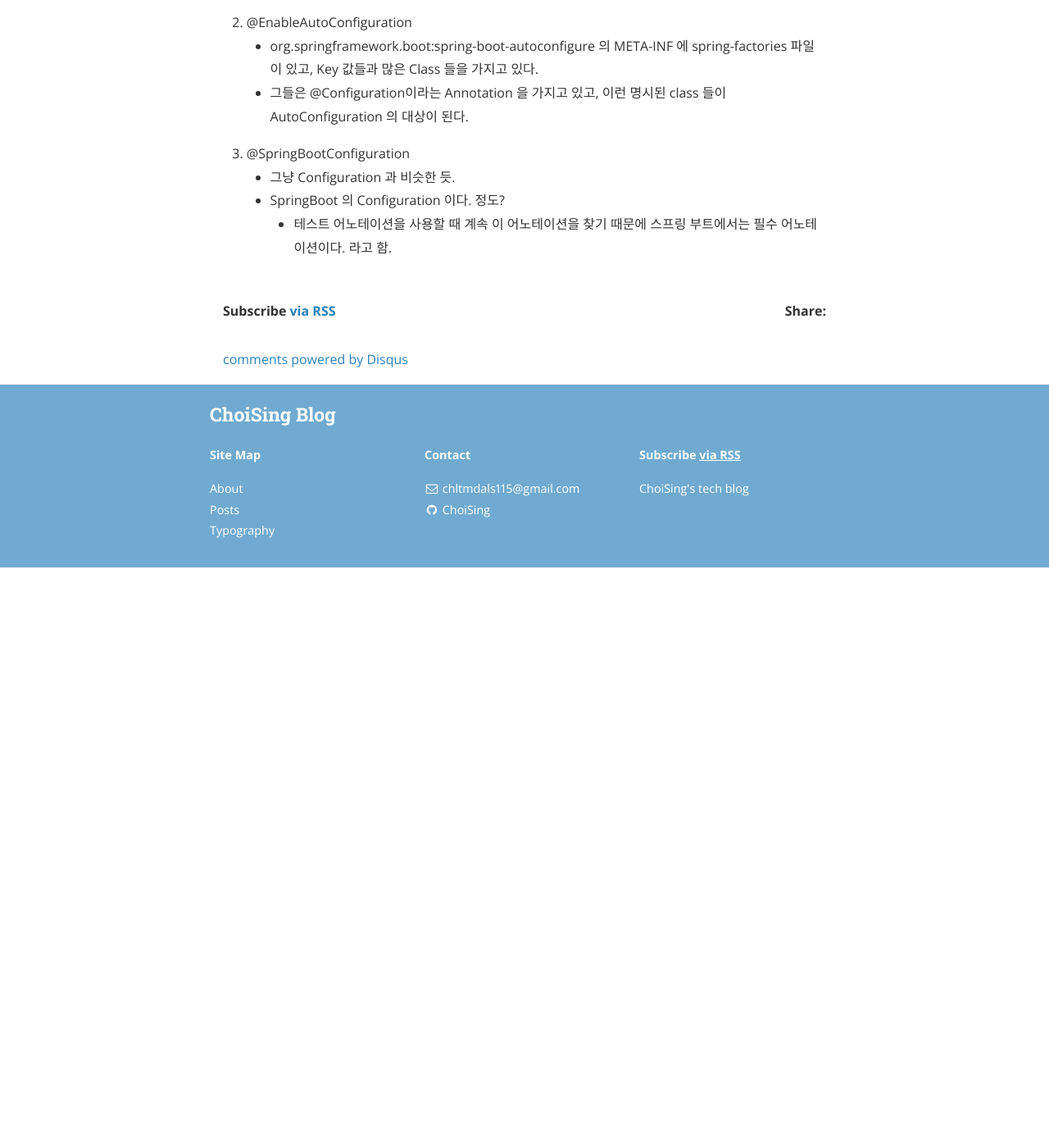
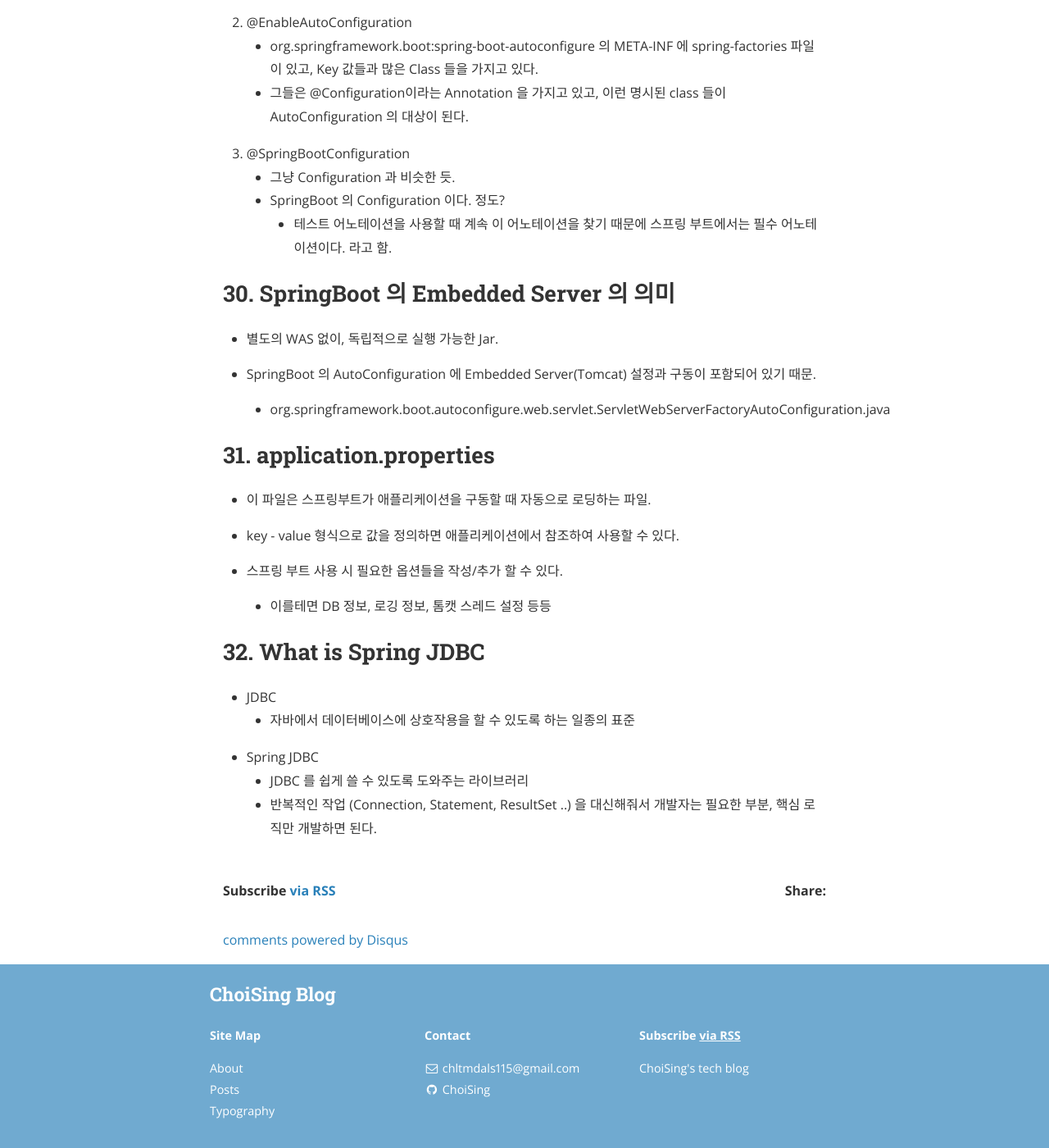
Before and after one commit to Oraindrop/oraindrop.github.io, a Jekyll site: the page built from _posts/Back-end/2020-10-25-Spring interview questions.md, in a window 1280 px wide and 1400 px high, scrolled down 10251 px. Shown: the whole window at 82% size. Built offline with Jekyll 4.4.1, drawn with Linux system fonts in a browser that asks for light colours; nearby versions of some CDN libraries; comment, search, counter and statistics services are not loaded; before the commit the page ends 10943 px from its top, so only the background shows below that.

Commit message:
20201117 write spring interview 30-32

```diff
--- a/_posts/Back-end/2020-10-25-Spring interview questions.md
+++ b/_posts/Back-end/2020-10-25-Spring interview questions.md
@@ -385,3 +385,31 @@ tags: spring, java
     - 그냥 Configuration 과 비슷한 듯.
     - SpringBoot 의 Configuration 이다. 정도?
         - 테스트 어노테이션을 사용할 때 계속 이 어노테이션을 찾기 때문에 스프링 부트에서는 필수 어노테이션이다. 라고 함.
+
+
+## 30. SpringBoot 의 Embedded Server 의 의미
+
+- 별도의 WAS 없이, 독립적으로 실행 가능한 Jar.
+
+- SpringBoot 의 AutoConfiguration 에 Embedded Server(Tomcat) 설정과 구동이 포함되어 있기 때문.
+    - org.springframework.boot.autoconfigure.web.servlet.ServletWebServerFactoryAutoConfiguration.java
+
+
+## 31. application.properties
+
+- 이 파일은 스프링부트가 애플리케이션을 구동할 때 자동으로 로딩하는 파일.
+
+- key - value 형식으로 값을 정의하면 애플리케이션에서 참조하여 사용할 수 있다.
+
+- 스프링 부트 사용 시 필요한 옵션들을 작성/추가 할 수 있다.
+    - 이를테면 DB 정보, 로깅 정보, 톰캣 스레드 설정 등등
+
+
+## 32. What is Spring JDBC
+
+- JDBC
+    - 자바에서 데이터베이스에 상호작용을 할 수 있도록 하는 일종의 표준
+
+- Spring JDBC
+    - JDBC 를 쉽게 쓸 수 있도록 도와주는 라이브러리
+    - 반복적인 작업 (Connection, Statement, ResultSet ..) 을 대신해줘서 개발자는 필요한 부분, 핵심 로직만 개발하면 된다.
```
